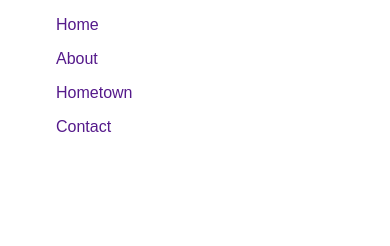
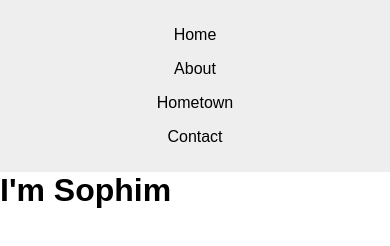
Before and after one commit to sophimkep/prioject2, a plain HTML site: page index.html in a window 390 px wide. Drawn offline with Linux system fonts and the light colour scheme.

Commit message:
newstyle

```diff
--- a/css/styel.css
+++ b/css/styel.css
@@ -1,7 +1,10 @@
-body{
+*{
    padding: 0;
    margin: 0;
    font-family: sans-serif;
+}
+.nav-container {
+   background: teal;
 }
 .nav-container ul{
    list-style: none;
@@ -9,16 +12,31 @@ body{
 }
 .nav-container a{
    text-decoration: none;
+   color: black;
 }
 .nav-container ul li{
    margin: 1rem;
 }
 
-@media (max-width: 460px){
+@media (max-width: 560px){
    .nav-container ul {
       display: block;
    }
    .nav-container ul li{
       margin: 1rem;
    }
+   .nav-container {
+      background: #fff;
+      text-align: center;
+      padding: 10px;
+   }
+   .nav-container:hover{
+
+      background: #eee;
+      transform: 0.05s;
+      transition: calc(1.5);
+   }
+   .nav-container li:hover{
+      background: rgb(240, 230, 230);
+   }
 }
--- a/index.html
+++ b/index.html
@@ -18,5 +18,8 @@
          </ul>
       </div>
    </nav>
+   <div class="container">
+      <h1>I'm Sophim</h1>
+   </div>
 </body>
 </html>
```
